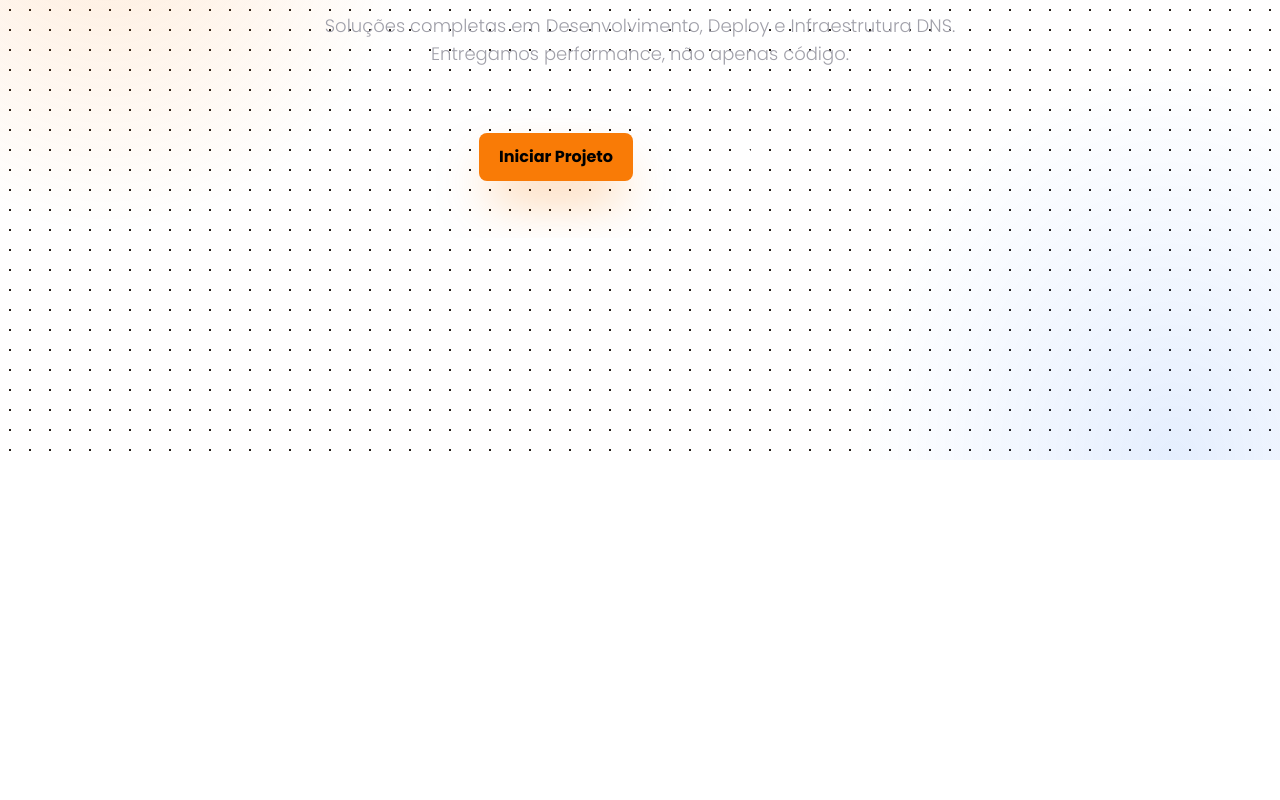
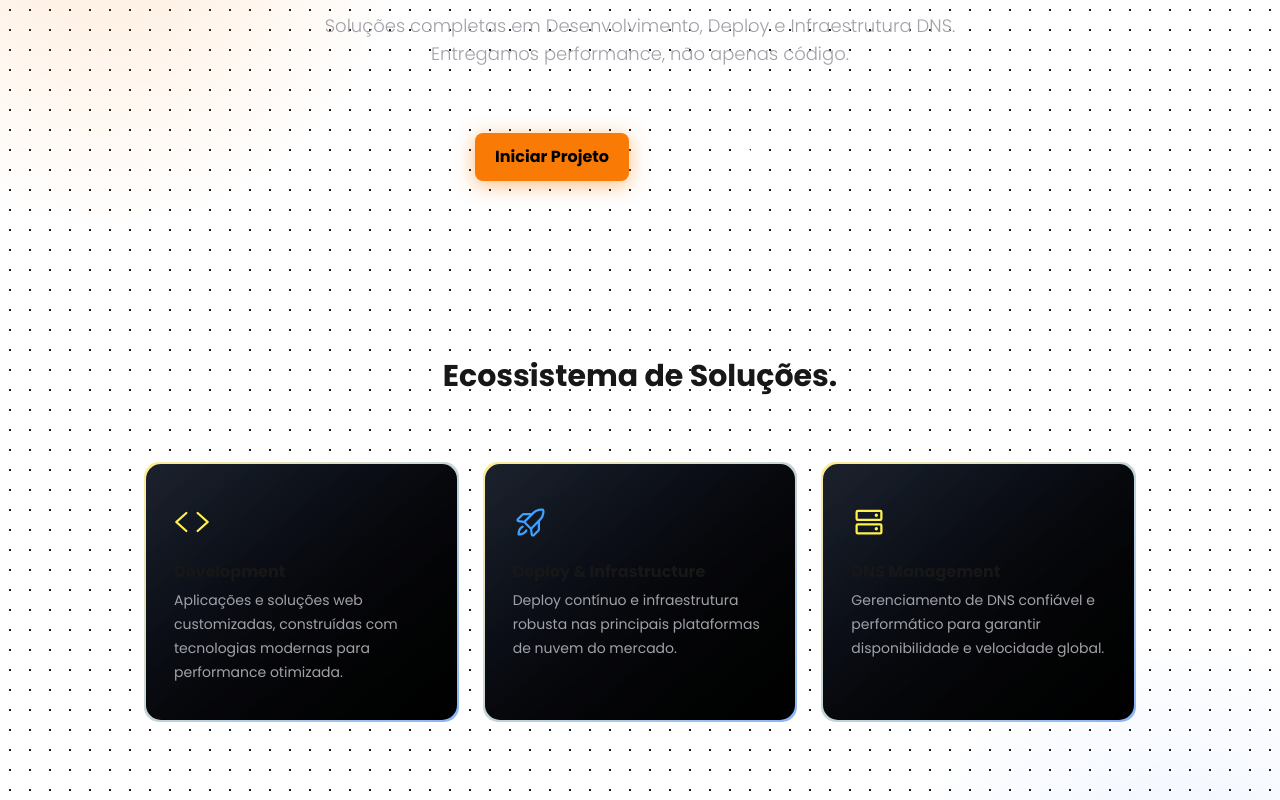
Before and after one commit to bruno-kirashy/OphirCoder, a Next.js app: page / in a window 1280 px wide. Shown: the part 340-1140 px from the top of the page. Before the commit the page ends 800 px from the top, so only its background shows below. Built offline with nearby package versions, Linux system fonts and the light colour scheme.

Commit message:
feat: Adicionado seção 'Ecossistema de soluções' na página inicial.

```diff
--- /dev/null
+++ b/src/app/components/Home/SectionConstructor.tsx
@@ -0,0 +1,11 @@
+export const SectionConstructor = () => {
+  return (
+    <section className="m-auto md:mt-25 mt-15 flex flex-col items-center justify-center font-poppins">
+      <h2 className="max-w-5xl text-3xl font-bold text-center mb-13">
+        Construído com a Excelência das Melhores Tecnologias.
+      </h2>
+
+      <div className="w-full h-25 bg-gray-700/25"></div>
+    </section>
+  );
+};
--- /dev/null
+++ b/src/app/components/Home/SectionHome.tsx
@@ -0,0 +1,31 @@
+import Link from "next/link";
+
+export const SectionHome = () => {
+  return (
+    <>
+      <section className="max-w-5xl p-4 m-auto overflow-x-hidden text-white font-poppins flex flex-col gap-6 items-center justify-center">
+        <h1 className="mt-18 font-bold font-poppins text-4xl sm:text-5xl md:text-6xl md:mt-24 text-center [text-shadow:0_0_20px_rgba(255,255,255,0.4)]">
+          Construindo o Futuro da Web. Da Ideia ao Deploy Global.
+        </h1>
+        <p className="max-w-full sm:max-w-[90%]  text-[15px] font-poppins font-light md:text-lg md:max-w-2xl text-[#A1A1AA] text-center">
+          Soluções completas em Desenvolvimento, Deploy e Infraestrutura DNS.
+          Entregamos performance, não apenas código.
+        </p>
+        <div className="w-full flex gap-6 mt-10 mb-10 flex-wrap items-center justify-center">
+          <Link
+            href="/projetos"
+            className="btn-primary text-black font-bold bg-[rgb(249,123,6)] shadow-[0_4px_20px_0px_rgba(249,123,6,0.5)] shadow-[rgba(249,123,6,0.5)] px-5 py-3 rounded-lg hover:bg-orange-500 transition-transform hover:scale-105 duration-400"
+          >
+            Iniciar Projeto
+          </Link>
+          <Link
+            className="btn-primary text-white border border-white/40 font-bold  px-6 py-3 rounded-lg  hover:bg-linear-to-r from-yellow-300 to-blue-500 transition-transform duration-400"
+            href="/servicos"
+          >
+            Ver Serviços
+          </Link>
+        </div>
+      </section>
+    </>
+  );
+};
--- /dev/null
+++ b/src/app/components/Home/SectionSolutions.tsx
@@ -0,0 +1,34 @@
+import { ArticleSolutions } from "./components/ArticleSolutions";
+import { IconeDevelopment } from "./components/IconeDevelopment";
+import { IconeRocket } from "./components/IconeRocket";
+import { IconeServerDNS } from "./components/IconeServerDNS";
+
+export const SectionSolutions = () => {
+  return (
+    <section className="max-w-5xl m-auto md:mt-30 mt-10 flex flex-col items-center justify-center font-poppins">
+      <h2 className="text-3xl font-bold text-center mb-13">
+        Ecossistema de Soluções.
+      </h2>
+
+      <div className="flex md:flex-row flex-col md:gap-6 gap-8 justify-center p-4">
+        <ArticleSolutions
+          title="Development"
+          description="Aplicações e soluções web customizadas, construídas com tecnologias modernas para performance otimizada."
+          icon={<IconeDevelopment />}
+        />
+        <ArticleSolutions
+          title="Deploy & Infrastructure"
+          description="Deploy contínuo e infraestrutura robusta nas principais plataformas
+            de nuvem do mercado."
+          icon={<IconeRocket />}
+        />
+        <ArticleSolutions
+          title="DNS Management"
+          description="Gerenciamento de DNS confiável e performático para garantir
+            disponibilidade e velocidade global."
+          icon={<IconeServerDNS />}
+        />
+      </div>
+    </section>
+  );
+};
--- /dev/null
+++ b/src/app/components/Home/components/ArticleSolutions.tsx
@@ -0,0 +1,33 @@
+import { useInView } from "react-intersection-observer";
+
+type ArticleSolutionsProps = {
+  title: string;
+  icon: React.ReactNode;
+  description: string;
+};
+
+export const ArticleSolutions = ({
+  title,
+  icon,
+  description,
+}: ArticleSolutionsProps) => {
+  const { ref, inView } = useInView({
+    triggerOnce: true,
+    threshold: 0.1,
+  });
+
+  return (
+    <div
+      ref={ref}
+      className={`flex-1 bg-linear-to-br from-[#fde047]/60 to-[#3b82f6]/60 rounded-[15px] p-0.5 hover:scale-102 cursor-pointer  hover:from-[#fde047] hover:to-[#3b82f6] transition-all duration-700 ease-in-out ${
+        inView ? "opacity-100 translate-y-0" : "opacity-0 translate-y-8"
+      }`}
+    >
+      <article className="bg-linear-to-br from-gray-900/95 to-black backdrop-blur-md px-7 py-10 rounded-[15px] h-full">
+        <span>{icon}</span>
+        <h2 className="mt-5 font-bold">{title}</h2>
+        <sub className="text-sm text-[#A1A1AA]">{description}</sub>
+      </article>
+    </div>
+  );
+};
--- /dev/null
+++ b/src/app/components/Home/components/IconeDevelopment.tsx
@@ -0,0 +1,13 @@
+export const IconeDevelopment = () => {
+  return (
+    <svg
+      xmlns="http://www.w3.org/2000/svg"
+      width="36"
+      height="36"
+      fill="#fff04d"
+      viewBox="0 0 256 256"
+    >
+      <path d="M93.31,70,28,128l65.27,58a8,8,0,1,1-10.62,12l-72-64a8,8,0,0,1,0-12l72-64A8,8,0,1,1,93.31,70Zm152,52-72-64a8,8,0,0,0-10.62,12L228,128l-65.27,58a8,8,0,1,0,10.62,12l72-64a8,8,0,0,0,0-12Z"></path>
+    </svg>
+  );
+};
--- /dev/null
+++ b/src/app/components/Home/components/IconeRocket.tsx
@@ -0,0 +1,13 @@
+export const IconeRocket = () => {
+  return (
+    <svg
+      xmlns="http://www.w3.org/2000/svg"
+      width="36"
+      height="36"
+      fill="#3da1ff"
+      viewBox="0 0 256 256"
+    >
+      <path d="M223.85,47.12a16,16,0,0,0-15-15c-12.58-.75-44.73.4-71.41,27.07L132.69,64H74.36A15.91,15.91,0,0,0,63,68.68L28.7,103a16,16,0,0,0,9.07,27.16l38.47,5.37,44.21,44.21,5.37,38.49a15.94,15.94,0,0,0,10.78,12.92,16.11,16.11,0,0,0,5.1.83A15.91,15.91,0,0,0,153,227.3L187.32,193A15.91,15.91,0,0,0,192,181.64V123.31l4.77-4.77C223.45,91.86,224.6,59.71,223.85,47.12ZM74.36,80h42.33L77.16,119.52,40,114.34Zm74.41-9.45a76.65,76.65,0,0,1,59.11-22.47,76.46,76.46,0,0,1-22.42,59.16L128,164.68,91.32,128ZM176,181.64,141.67,216l-5.19-37.17L176,139.31Zm-74.16,9.5C97.34,201,82.29,224,40,224a8,8,0,0,1-8-8c0-42.29,23-57.34,32.86-61.85a8,8,0,0,1,6.64,14.56c-6.43,2.93-20.62,12.36-23.12,38.91,26.55-2.5,36-16.69,38.91-23.12a8,8,0,1,1,14.56,6.64Z"></path>
+    </svg>
+  );
+};
--- /dev/null
+++ b/src/app/components/Home/components/IconeServerDNS.tsx
@@ -0,0 +1,13 @@
+export const IconeServerDNS = () => {
+  return (
+    <svg
+      xmlns="http://www.w3.org/2000/svg"
+      width="36"
+      height="36"
+      fill="#fff04d"
+      viewBox="0 0 256 256"
+    >
+      <path d="M208,136H48a16,16,0,0,0-16,16v48a16,16,0,0,0,16,16H208a16,16,0,0,0,16-16V152A16,16,0,0,0,208,136Zm0,64H48V152H208v48Zm0-160H48A16,16,0,0,0,32,56v48a16,16,0,0,0,16,16H208a16,16,0,0,0,16-16V56A16,16,0,0,0,208,40Zm0,64H48V56H208v48ZM192,80a12,12,0,1,1-12-12A12,12,0,0,1,192,80Zm0,96a12,12,0,1,1-12-12A12,12,0,0,1,192,176Z"></path>
+    </svg>
+  );
+};
--- a/src/app/page.tsx
+++ b/src/app/page.tsx
@@ -1,33 +1,15 @@
 "use client";
 
-import Link from "next/link";
+import { SectionConstructor } from "./components/Home/SectionConstructor";
+import { SectionHome } from "./components/Home/SectionHome";
+import { SectionSolutions } from "./components/Home/SectionSolutions";
 
 const App = () => {
   return (
     <>
-      <section className="max-w-5xl p-4 m-auto overflow-x-hidden text-white font-poppins flex flex-col gap-6 items-center justify-center">
-        <h1 className="mt-18 font-bold font-poppins text-4xl sm:text-5xl md:text-6xl md:mt-24 text-center [text-shadow:0_0_20px_rgba(255,255,255,0.4)]">
-          Construindo o Futuro da Web. Da Ideia ao Deploy Global.
-        </h1>
-        <p className="max-w-full sm:max-w-[90%]  text-[15px] font-poppins font-light md:text-lg md:max-w-2xl text-[#A1A1AA] text-center">
-          Soluções completas em Desenvolvimento, Deploy e Infraestrutura DNS.
-          Entregamos performance, não apenas código.
-        </p>
-        <div className="w-full flex gap-6 mt-10 mb-10 flex-wrap items-center justify-center">
-          <Link
-            href="/projeto"
-            className="btn-primary text-black font-bold bg-[rgb(249,123,6)] shadow-2xl shadow-[rgba(249,123,6,0.5)] px-5 py-3 rounded-lg hover:bg-orange-500 transition-transform hover:scale-105 duration-400"
-          >
-            Iniciar Projeto
-          </Link>
-          <Link
-            className="btn-primary text-white border border-white/40 font-bold  px-5 py-3 rounded-lg  hover:bg-linear-to-r from-yellow-300 to-blue-500 transition-transform duration-400"
-            href="/services"
-          >
-            Ver Serviços
-          </Link>
-        </div>
-      </section>
+      <SectionHome />
+      <SectionSolutions />
+      <SectionConstructor />
     </>
   );
 };
```
Also changed, not shown: package.json (+5 -4 lines), 1 other file (tests, documents, lock files or other folders).
